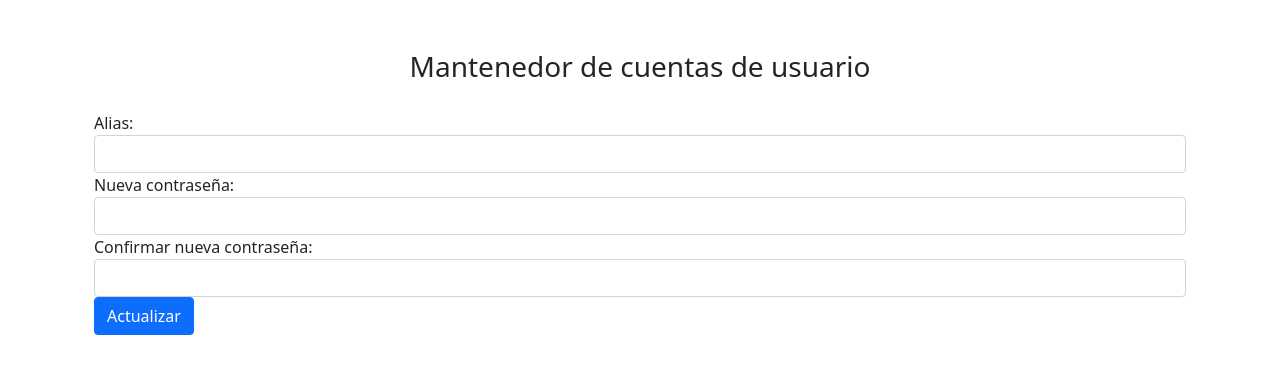
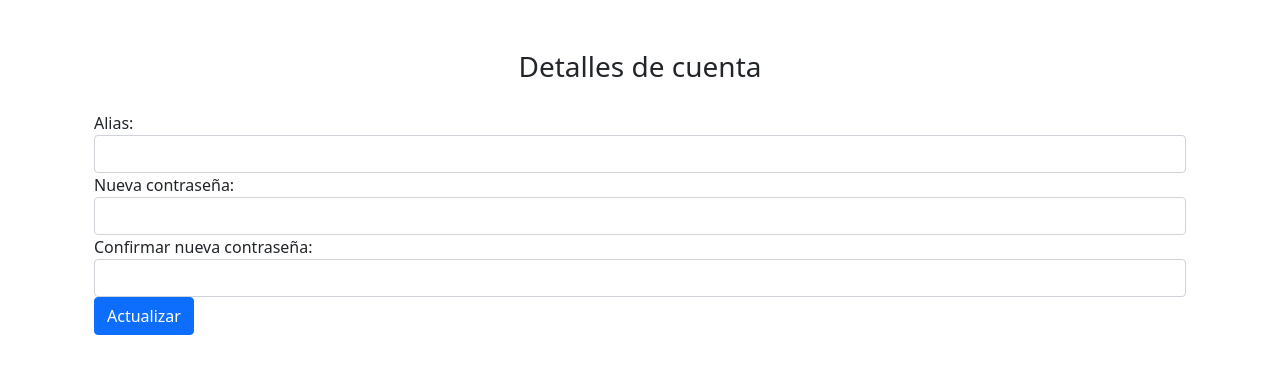
Before and after one commit to cmoraga-dev/casa_quinta, a PHP site: page /view/home/accountsManager.php in a window 1280 px wide. Shown: the part 74-448 px from the top of the page. Run offline with PHP 8.4, Linux system fonts and the light colour scheme; the visitor is signed in with stand-in values (Sample User, id 1); data that the repository does not hold is empty.

Commit message:
accounts manager

```diff
--- a/view/home/accountsManager.php
+++ b/view/home/accountsManager.php
@@ -39,7 +39,7 @@ include("../login/validateSession.php");
 
     <div class="container" style="padding-top: 50px;">
         <div class="d-flex justify-content-center" style="margin-bottom: 20px;">
-            <h3>Mantenedor de cuentas de usuario</h3>
+            <h3>Detalles de cuenta</h3>
         </div>
         <div class="container mt-3">
             <form action="update_account.php" method="POST">
```
